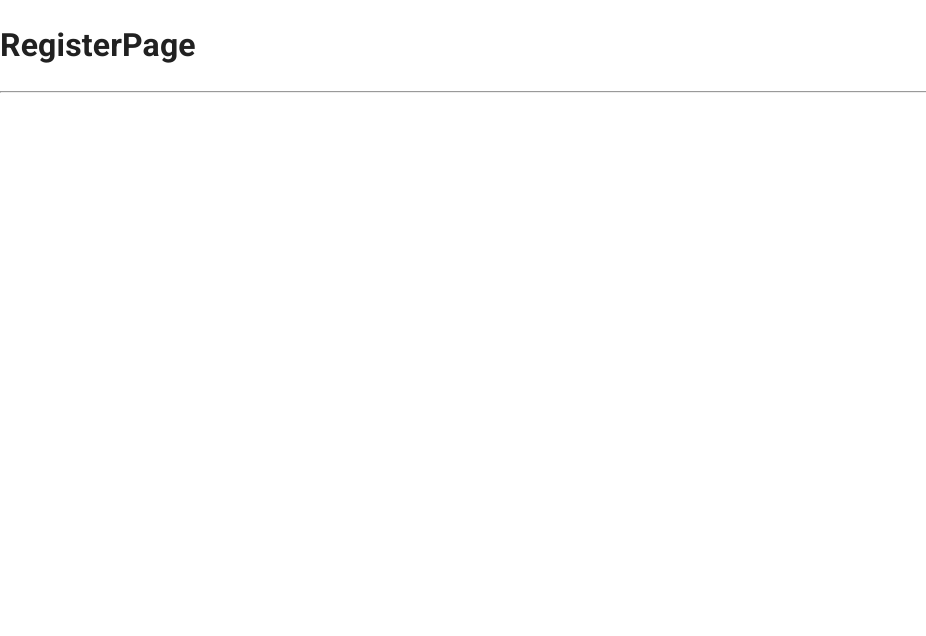
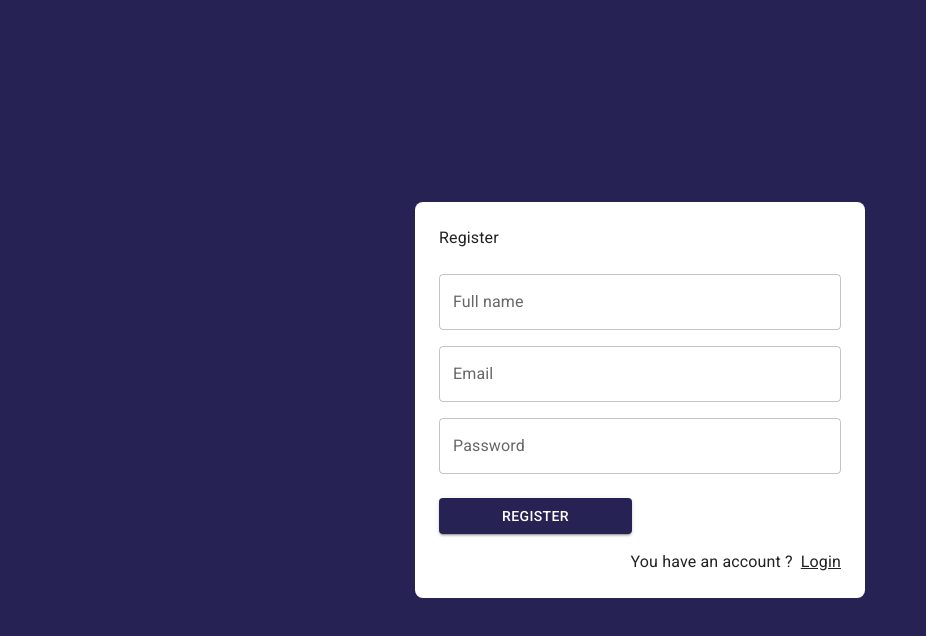
Before and after one commit to EdsonJSF/react-journal-app, a React (Vite) app: page /auth/register in a window 1280 px wide. Shown: the top 636 px of the page, without its empty margins (0-926 px from the left). Built offline with nearby package versions, Linux system fonts and the light colour scheme.

Commit message:
Feat: RegisterPage Layout

```diff
--- a/src/auth/pages/LoginPage.jsx
+++ b/src/auth/pages/LoginPage.jsx
@@ -1,6 +1,7 @@
 import { Link as RouterLink } from "react-router-dom";
 import { Button, Grid, Typography, TextField, Link } from "@mui/material";
 import { Google } from "@mui/icons-material";
+
 import { AuthLayout } from "../layout/AuthLayout";
 
 export const LoginPage = () => {
--- a/src/auth/pages/RegisterPage.jsx
+++ b/src/auth/pages/RegisterPage.jsx
@@ -1,8 +1,56 @@
+import { Link as RouterLink } from "react-router-dom";
+import { Button, Grid, Typography, TextField, Link } from "@mui/material";
+
+import { AuthLayout } from "../layout/AuthLayout";
+
 export const RegisterPage = () => {
   return (
-    <>
-      <h1>RegisterPage</h1>
-      <hr />
-    </>
+    <AuthLayout title="Register">
+      <form>
+        <Grid container>
+          <Grid item xs={12} sx={{ mt: 2 }}>
+            <TextField
+              label="Full name"
+              type="text"
+              placeholder="Jhon Doe"
+              fullWidth
+            />
+          </Grid>
+
+          <Grid item xs={12} sx={{ mt: 2 }}>
+            <TextField
+              label="Email"
+              type="email"
+              placeholder="example@web.com"
+              fullWidth
+            />
+          </Grid>
+
+          <Grid item xs={12} sx={{ mt: 2 }}>
+            <TextField
+              label="Password"
+              type="password"
+              placeholder="password"
+              fullWidth
+            />
+          </Grid>
+
+          <Grid container spacing={2} sx={{ mt: 1, mb: 2 }}>
+            <Grid item xs={12} sm={6}>
+              <Button variant="contained" fullWidth>
+                register
+              </Button>
+            </Grid>
+          </Grid>
+        </Grid>
+
+        <Grid container direction="row" justifyContent="end">
+          <Typography sx={{ mr: 1 }}>You have an account ?</Typography>
+          <Link component={RouterLink} color="inherit" to="/auth/login">
+            Login
+          </Link>
+        </Grid>
+      </form>
+    </AuthLayout>
   );
 };
```
